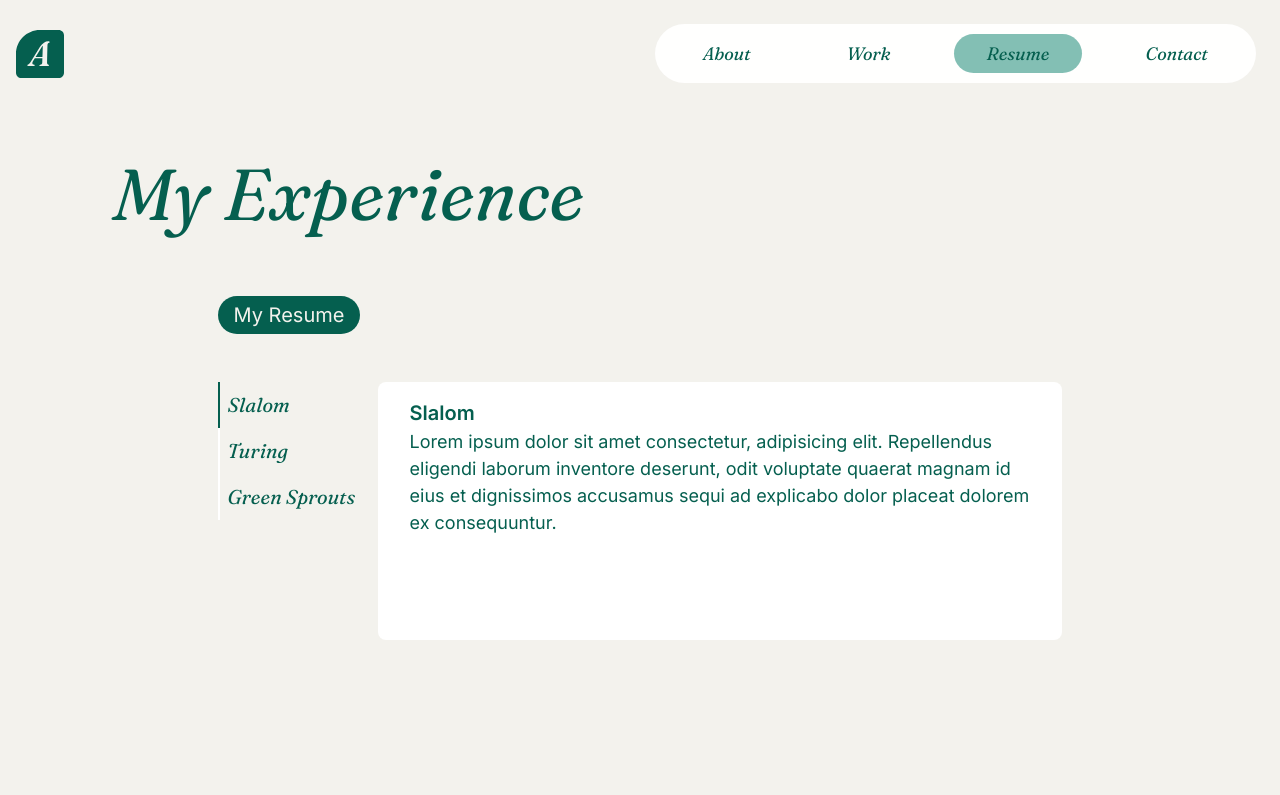
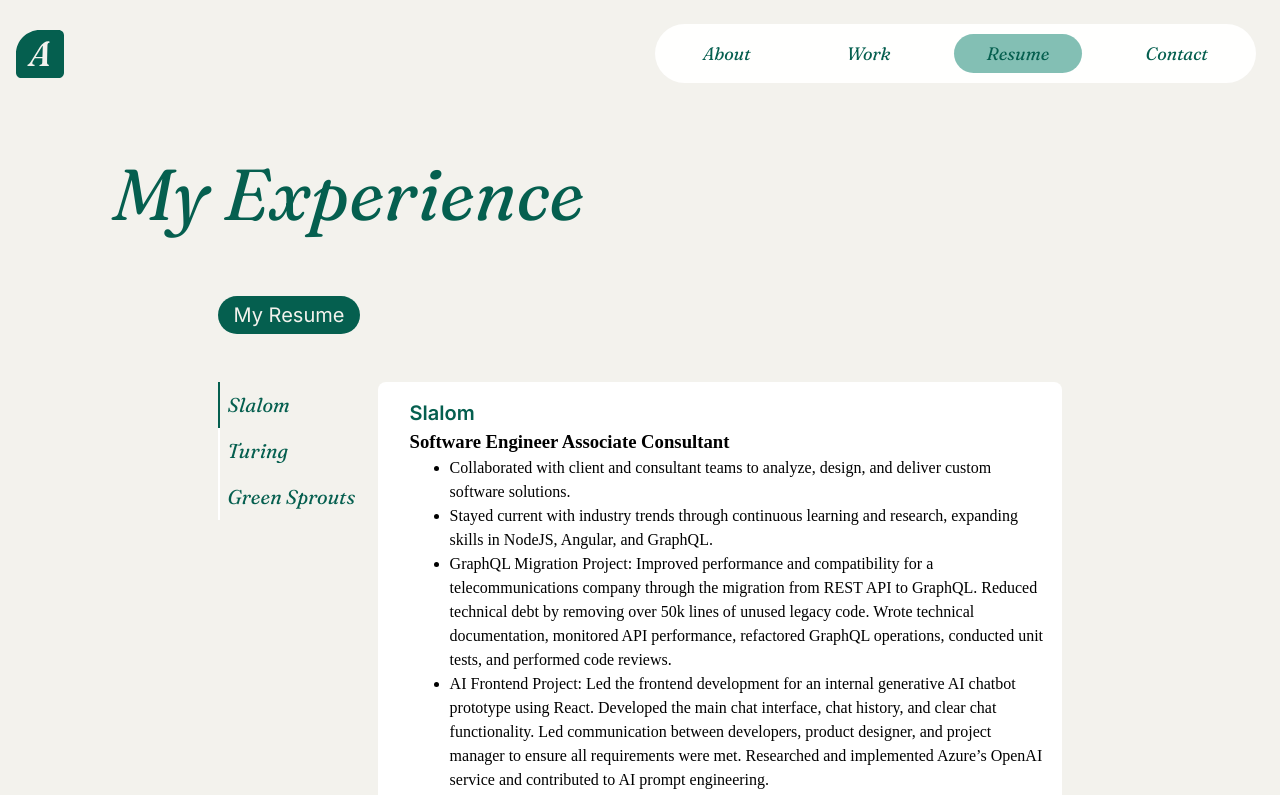
Before and after one commit to aliroemhildt/portfolio, a React (Vite) app: page /resume in a window 1280 px wide. Shown: the top 795 px of the page. Built offline with nearby package versions, Linux system fonts and the light colour scheme.

Commit message:
Update resume page content

```diff
--- a/src/components/common/Tabs.jsx
+++ b/src/components/common/Tabs.jsx
@@ -11,7 +11,12 @@ export default function Tabs({ children }) {
       {children.map((tab) => (
         <li
           key={tab.props.tabName}
-          onClick={() => setActiveTab(tab.props.tabName)}
+          onClick={
+            (e) => {
+              e.preventDefault();
+              setActiveTab(tab.props.tabName)
+            }
+          }
           className={tab.props.tabName == activeTab ? `${styles['tab-item']} ${styles.current}` : styles['tab-item']}
         >
           {tab.props.tabName}
@@ -21,7 +26,11 @@ export default function Tabs({ children }) {
     {children.map((content) => {
       if (content.props.tabName == activeTab) {
         return (
-          <div key={content.props.tabName} className={styles['text-container']}>{content.props.children}</div>
+          <div key={content.props.tabName} className={styles['text-container']}>
+            <div className={styles['text-box']}>
+              {content.props.children}
+            </div>
+          </ div>
         )}
       })}
   </div>
--- a/src/components/common/Tabs.module.scss
+++ b/src/components/common/Tabs.module.scss
@@ -30,6 +30,12 @@
 }
 
 .text-container {
+  min-height: 500px; //remove after shortening slalom content
+  display: flex;
+  align-items: flex-start;
+}
+
+.text-box {
   background-color: colors.$offwhite-light;
   padding: 16px 16px 16px 32px;
   border-radius: 8px;
--- a/src/components/pages/Resume.jsx
+++ b/src/components/pages/Resume.jsx
@@ -20,15 +20,63 @@ export default function Resume() {
             <Tabs>
               <div tabName='Slalom'>
                 <h2>Slalom</h2>
-                <p>Lorem ipsum dolor sit amet consectetur, adipisicing elit. Repellendus eligendi laborum inventore deserunt, odit voluptate quaerat magnam id eius et dignissimos accusamus sequi ad explicabo dolor placeat dolorem ex consequuntur.</p>
+                <h3>Software Engineer Associate Consultant</h3>
+                <ul>
+                  <li>
+                    Collaborated with client and consultant teams to analyze, design, and deliver custom software solutions.
+                  </li>
+                  <li>
+                    Stayed current with industry trends through continuous learning and research, expanding skills in NodeJS, Angular, and GraphQL.
+                  </li>
+                  <li>
+                    GraphQL Migration Project: Improved performance and compatibility for a telecommunications company through the migration from REST API to GraphQL. Reduced technical debt by removing over 50k lines of unused legacy code. Wrote technical documentation, monitored API performance, refactored GraphQL operations, conducted unit tests, and performed code reviews.
+                  </li>
+                  <li>
+                    AI Frontend Project: Led the frontend development for an internal generative AI chatbot prototype using React. Developed the main chat interface, chat history, and clear chat functionality. Led communication between developers, product designer, and project manager to ensure all requirements were met. Researched and implemented Azure’s OpenAI service and contributed to AI prompt engineering.
+                  </li>
+                  <li>
+                    QE Project: Owned all quality engineering for a greenfield government phone portal. Streamlined the development process and increased team efficiency by designing a robust test plan and collaborating with developers to establish testing strategies for a React frontend, NodeJS backend, and Amazon Chime phone service. Performed code reviews and executed all manual testing.
+                  </li>
+                </ul>
               </div>
               <div tabName='Turing'>
                 <h2>Turing</h2>
-                <p>Lorem ipsum dolor sit amet consectetur, adipisicing elit. Repellendus eligendi laborum inventore deserunt, odit voluptate quaerat magnam id eius et dignissimos accusamus sequi ad explicabo dolor placeat dolorem ex consequuntur.</p>
+                <h3>Frontend Engineering Student</h3>
+                <ul>
+                  <li>
+                    7 month immersive, project-based, ACCET accredited software engineering program
+                  </li>
+                  <li>
+                    Focus on frontend development, covering HTML/CSS, JavaScript, and React
+                  </li>
+                  <li>
+                    Emphasis on object-oriented programming, test-driven-development, accessibility, and git best practices
+                  </li>
+                  <li>
+                    Introduction to backend development, covering REST APIs, NodeJS, and Express
+                  </li>
+                  <li>
+                    Unit testing with Mocha/Chai, end-to-end testing with Cypress, accessibility testing with Lighthouse
+                  </li>
+                </ul>
               </div>
               <div tabName='Green Sprouts'>
                 <h2>Green Sprouts</h2>
-                <p>Lorem ipsum dolor sit amet consectetur, adipisicing elit. Repellendus eligendi laborum inventore deserunt, odit voluptate quaerat magnam id eius et dignissimos accusamus sequi ad explicabo dolor placeat dolorem ex consequuntur.</p>
+                <h3>Supply Chain Analyst</h3>
+                <ul>
+                  <li>
+                    Created monthly forecasts for 500+ products, improving forecast accuracy by 23%
+                  </li>
+                  <li>
+                    Independently researched and executed the update of 100k+ product barcodes to meet industry standards, increasing the accuracy of all internal product data
+                  </li>
+                  <li>
+                    Improved the efficiency of recurring tasks by establishing and documenting standard operating procedures
+                  </li>
+                  <li>
+                    Performed timely ad-hoc inventory analysis and presented results in a concise and actionable way
+                  </li>
+                </ul>
               </div>
             </Tabs>
           </div>
--- a/src/components/pages/Resume.module.scss
+++ b/src/components/pages/Resume.module.scss
@@ -1,4 +1,5 @@
 .content-container {
+  height: 100%;
   display: flex;
   flex-direction: column;
   // padding: 24px 0 0 0;
@@ -14,4 +15,5 @@
 .tabs-container {
   flex-grow: 1;
   padding: 0 0 48px 0;
+  // min-height: 600px;
 }
```
